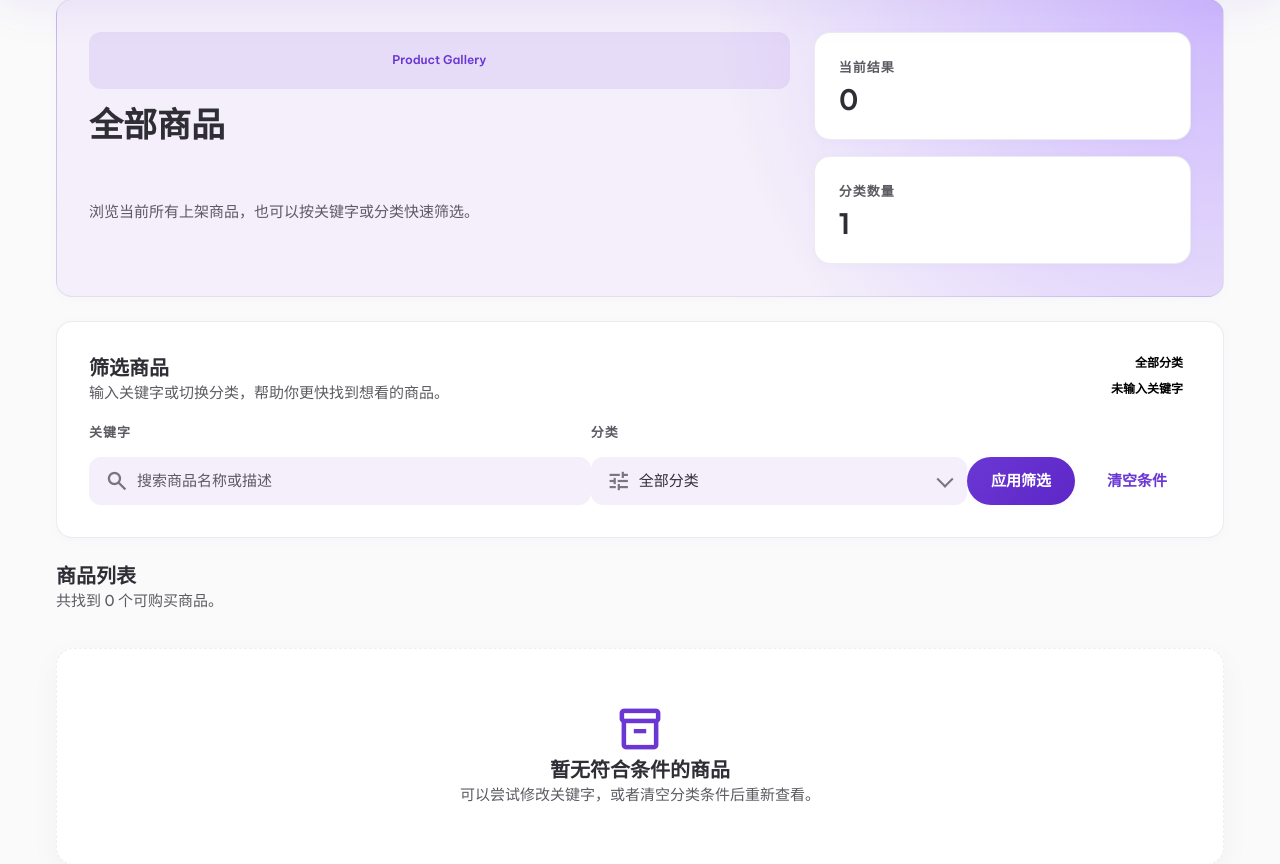
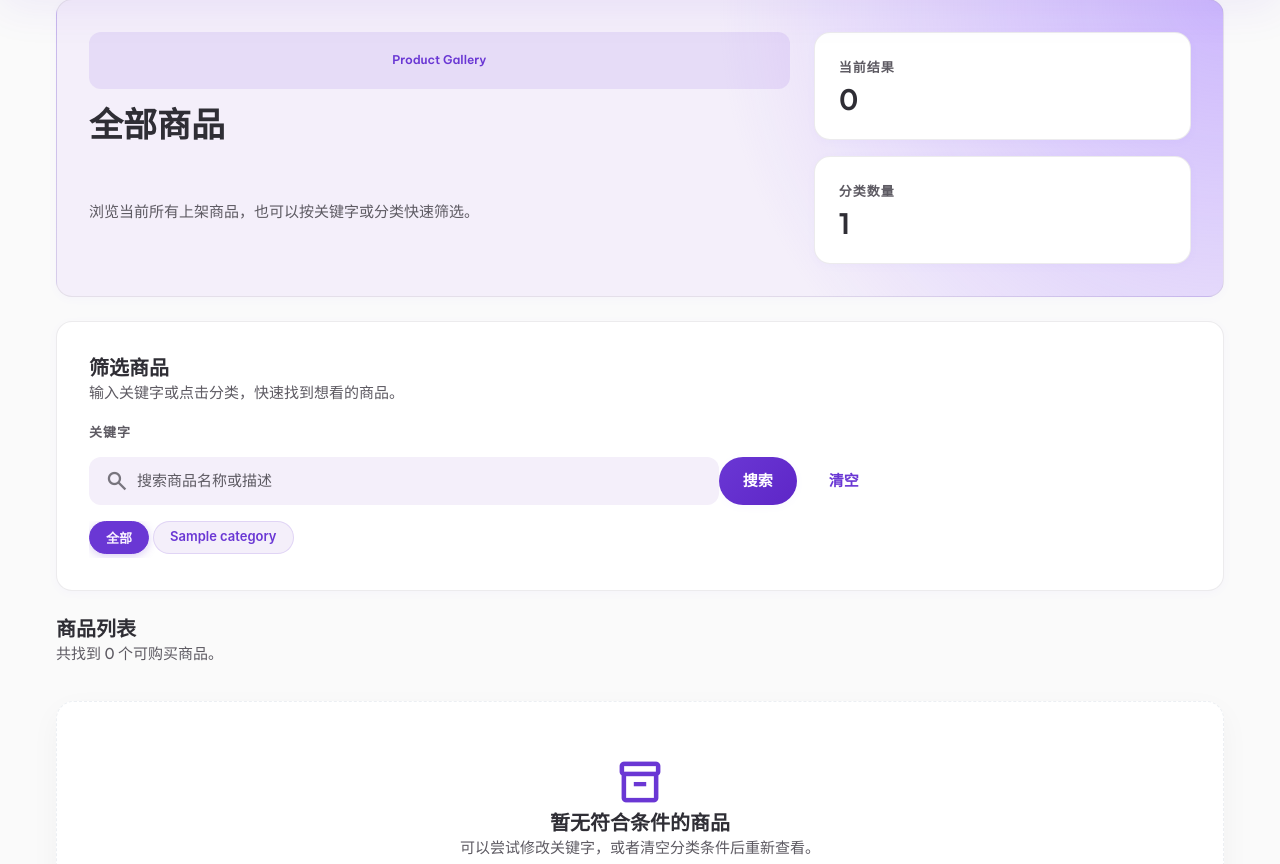
Before and after one commit to Loveil381/dian, a PHP site: page /templates/products.php in a window 1280 px wide. Shown: the part 129-993 px from the top of the page. Run offline with PHP 8.4, Linux system fonts and the light colour scheme; tables that the repository leaves empty or names only in its code hold one stand-in row (values such as "Sample post").

Commit message:
style(frontend): 补充首页品类快捷入口 + 商品筛选 pills
- templates/index.php: 添加 home-quick-categories 区块，动态读取前4个分类并以圆形图标排列
- templates/products.php: 将分类 select 下拉框替换为横向可滚动 pill 链接，保留关键字搜索
- assets/css/site.css: 新增 .home-quick-cat-* 和 .products-cat-pill* 样式

Co-Authored-By: Claude Sonnet 4.6 <noreply@anthropic.com>

```diff
--- a/assets/css/site.css
+++ b/assets/css/site.css
@@ -1930,6 +1930,111 @@ body.has-fixed-header {
     line-height: 1.7;
 }
 
+/* ── 首页品类快捷入口 ── */
+.home-quick-categories {
+    display: grid;
+    grid-template-columns: repeat(4, minmax(0, 1fr));
+    gap: var(--space-xs);
+    padding: var(--space-md) var(--space-lg);
+    background: var(--color-surface-container-low);
+    border-radius: var(--radius-md);
+}
+
+.home-quick-cat-item {
+    display: flex;
+    flex-direction: column;
+    align-items: center;
+    gap: var(--space-xs);
+    text-decoration: none;
+    color: var(--color-on-surface);
+    padding: var(--space-sm);
+    border-radius: var(--radius-md);
+    transition: background 0.15s;
+}
+
+.home-quick-cat-item:hover {
+    background: var(--color-surface-container);
+}
+
+.home-quick-cat-icon {
+    width: 3rem;
+    height: 3rem;
+    border-radius: var(--radius-full);
+    display: flex;
+    align-items: center;
+    justify-content: center;
+}
+
+.home-quick-cat-icon--0 {
+    background: var(--color-secondary-container);
+    color: var(--color-on-secondary-container);
+}
+
+.home-quick-cat-icon--1 {
+    background: var(--color-tertiary-container);
+    color: var(--color-on-tertiary-container);
+}
+
+.home-quick-cat-icon--2 {
+    background: var(--color-surface-container-highest);
+    color: var(--color-primary);
+}
+
+.home-quick-cat-icon--3 {
+    background: var(--color-primary-container);
+    color: var(--color-on-primary-container);
+}
+
+.home-quick-cat-label {
+    font-size: var(--text-caption);
+    font-weight: 600;
+    text-align: center;
+    line-height: 1.3;
+    max-width: 5rem;
+    overflow: hidden;
+    text-overflow: ellipsis;
+    white-space: nowrap;
+}
+
+/* ── 商品列表分类 pills ── */
+.products-cat-pills {
+    display: flex;
+    flex-wrap: nowrap;
+    gap: var(--space-xs);
+    overflow-x: auto;
+    padding-bottom: var(--space-xs);
+    scrollbar-width: none;
+}
+
+.products-cat-pills::-webkit-scrollbar {
+    display: none;
+}
+
+.products-cat-pill {
+    display: inline-block;
+    padding: 0.375rem 1rem;
+    border-radius: var(--radius-full);
+    font-size: var(--text-caption);
+    font-weight: 600;
+    white-space: nowrap;
+    text-decoration: none;
+    border: 1px solid color-mix(in srgb, var(--color-primary) 15%, transparent);
+    transition: background 0.15s, color 0.15s;
+    background: var(--color-surface-container-low);
+    color: var(--color-primary);
+}
+
+.products-cat-pill:hover {
+    background: var(--color-surface-container-highest);
+}
+
+.products-cat-pill--active {
+    background: var(--color-primary);
+    color: var(--color-on-primary);
+    border-color: var(--color-primary);
+    box-shadow: 0 2px 8px color-mix(in srgb, var(--color-primary) 25%, transparent);
+}
+
 /* ══ 购物车 ══ */
 .font-headline {
     font-family: var(--font-headline);
--- a/templates/products.php
+++ b/templates/products.php
@@ -79,16 +79,15 @@ ob_start();
         <div class="products-filter-head">
             <div>
                 <h2 class="products-section-title">筛选商品</h2>
-                <p class="products-section-note">输入关键字或切换分类，帮助你更快找到想看的商品。</p>
-            </div>
-            <div class="products-filter-tags">
-                <span class="badge <?php echo $selected_category !== '' ? 'badge-primary' : ''; ?>"><?php echo $selected_category !== '' ? shop_e($selected_category) : '全部分类'; ?></span>
-                <span class="badge"><?php echo $keyword !== '' ? '关键字：' . shop_e($keyword) : '未输入关键字'; ?></span>
+                <p class="products-section-note">输入关键字或点击分类，快速找到想看的商品。</p>
             </div>
         </div>
 
         <form method="get" action="index.php" class="products-filter-form">
             <input type="hidden" name="page" value="products">
+            <?php if ($selected_category !== ''): ?>
+                <input type="hidden" name="category" value="<?php echo shop_e($selected_category); ?>">
+            <?php endif; ?>
 
             <div class="products-filter-field">
                 <label class="font-label products-filter-label" for="productKeyword">关键字</label>
@@ -98,26 +97,25 @@ ob_start();
                 </div>
             </div>
 
-            <div class="products-filter-field">
-                <label class="font-label products-filter-label" for="productCategory">分类</label>
-                <div class="products-filter-control products-filter-control--select">
-                    <span class="material-symbols-outlined products-filter-icon" aria-hidden="true">tune</span>
-                    <select class="input products-filter-select" id="productCategory" name="category">
-                        <option value="">全部分类</option>
-                        <?php foreach ($categories as $category): ?>
-                            <option value="<?php echo shop_e((string) ($category['name'] ?? '')); ?>" <?php echo $selected_category === (string) ($category['name'] ?? '') ? 'selected' : ''; ?>>
-                                <?php echo shop_e((string) ($category['name'] ?? '')); ?>
-                            </option>
-                        <?php endforeach; ?>
-                    </select>
-                </div>
-            </div>
-
             <div class="products-filter-actions">
-                <button type="submit" class="btn-primary">应用筛选</button>
-                <a href="index.php?page=products" class="btn-ghost">清空条件</a>
+                <button type="submit" class="btn-primary">搜索</button>
+                <a href="index.php?page=products" class="btn-ghost">清空</a>
             </div>
         </form>
+
+        <?php if (!empty($categories)): ?>
+        <nav class="products-cat-pills" aria-label="分类筛选">
+            <a class="products-cat-pill <?php echo $selected_category === '' ? 'products-cat-pill--active' : ''; ?>"
+               href="index.php?page=products<?php echo $keyword !== '' ? '&keyword=' . urlencode($keyword) : ''; ?>">全部</a>
+            <?php foreach ($categories as $category): ?>
+                <?php $cat_name = (string) ($category['name'] ?? ''); ?>
+                <a class="products-cat-pill <?php echo $selected_category === $cat_name ? 'products-cat-pill--active' : ''; ?>"
+                   href="index.php?page=products&category=<?php echo urlencode($cat_name); ?><?php echo $keyword !== '' ? '&keyword=' . urlencode($keyword) : ''; ?>">
+                    <?php echo shop_e($cat_name); ?>
+                </a>
+            <?php endforeach; ?>
+        </nav>
+        <?php endif; ?>
     </section>
 
     <section class="products-results">
```
Also changed, not shown: templates/index.php (+14 -0 lines).
